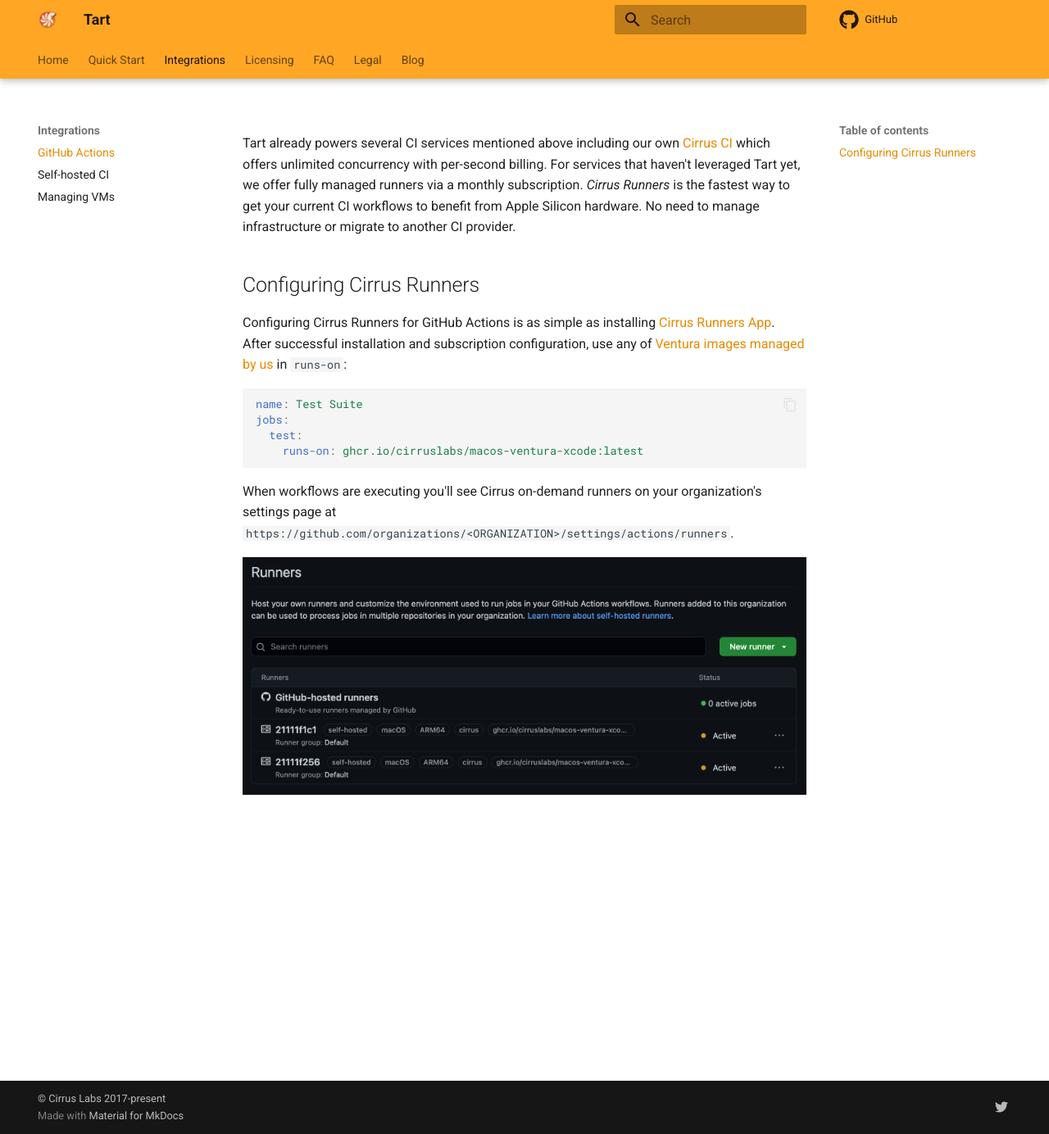
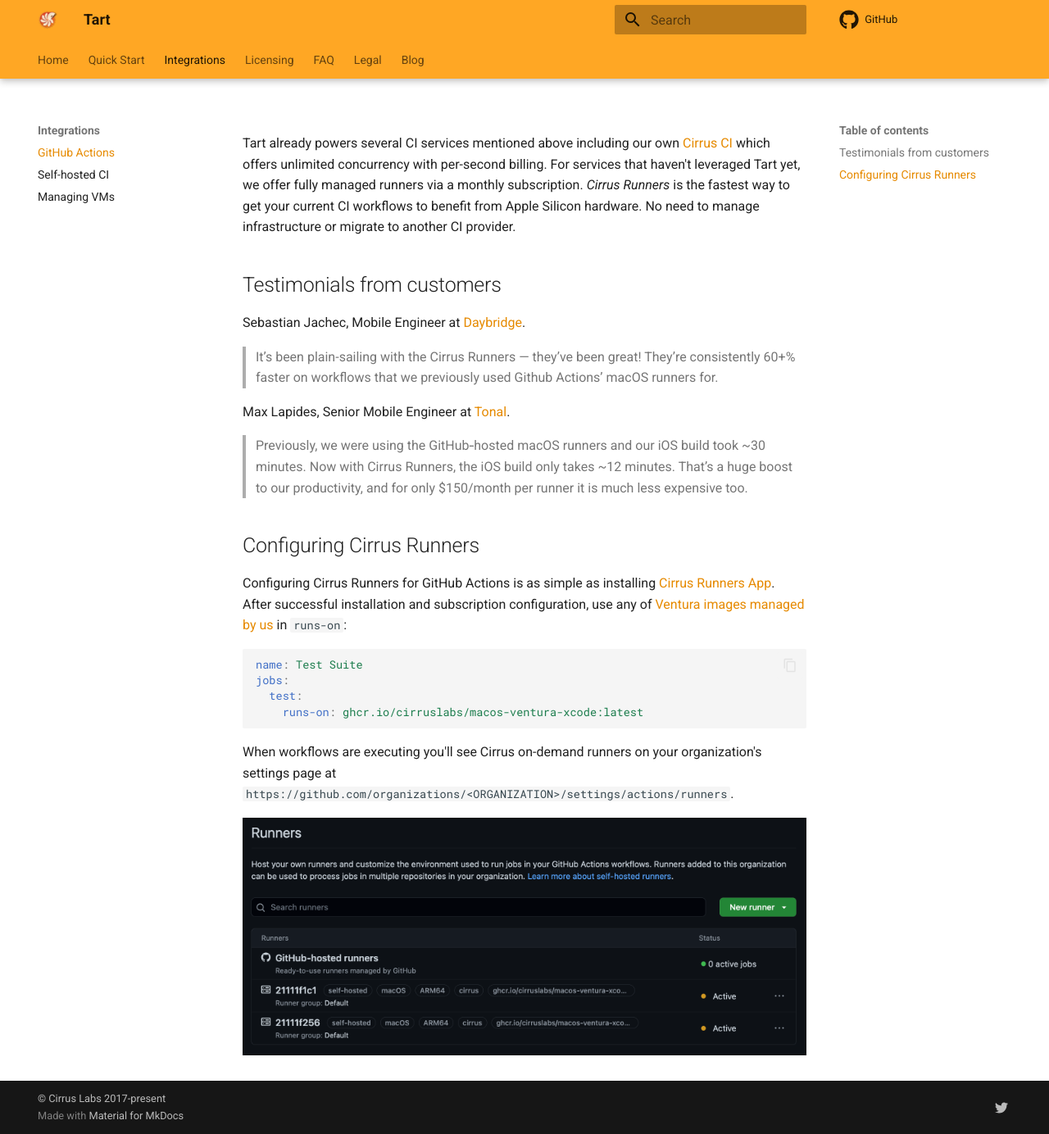
Before and after one commit to cirruslabs/tart, an MkDocs documentation site: the page built from docs/integrations/github-actions.md, in a window 1280 px wide and 1384 px high. Shown: the whole window at 82% size. Built offline with MkDocs 1.6.1 and Material for MkDocs 9.7.7, drawn with Linux system fonts in a browser that asks for light colours; plug-ins that fetch from the network failed and are left out; comment, search, counter and statistics services are not loaded.

Commit message:
Duplicate testimonials

```diff
--- a/docs/integrations/github-actions.md
+++ b/docs/integrations/github-actions.md
@@ -3,6 +3,17 @@
 Tart already powers several CI services mentioned above including our own [Cirrus CI](https://cirrus-ci.org/guide/macOS/) which offers unlimited concurrency with per-second billing.
 For services that haven't leveraged Tart yet, we offer fully managed runners via a monthly subscription.
 *Cirrus Runners* is the fastest way to get your current CI workflows to benefit from Apple Silicon hardware. No need to manage infrastructure or migrate to another CI provider.
+
+## Testimonials from customers
+
+Sebastian Jachec, Mobile Engineer at [Daybridge](https://www.daybridge.com/).
+
+> It’s been plain-sailing with the Cirrus Runners — they’ve been great! They’re consistently 60+% faster on workflows that we previously used Github Actions’ macOS runners for.
+
+Max Lapides, Senior Mobile Engineer at [Tonal](https://www.tonal.com/).
+
+> Previously, we were using the GitHub‑hosted macOS runners and our iOS build took ~30 minutes. Now with Cirrus Runners, the iOS build only takes ~12 minutes. That’s a huge boost to our productivity, and for only $150/month per runner it is much less expensive too.
+
 
 ## Configuring Cirrus Runners
 
```
